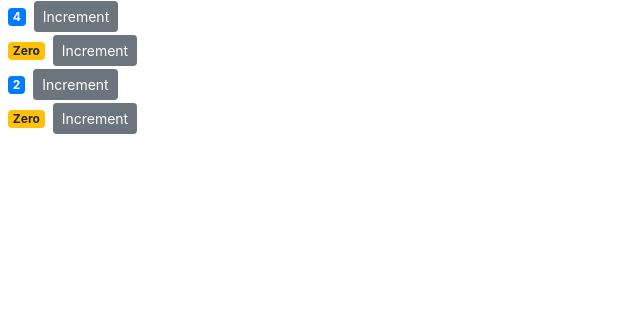
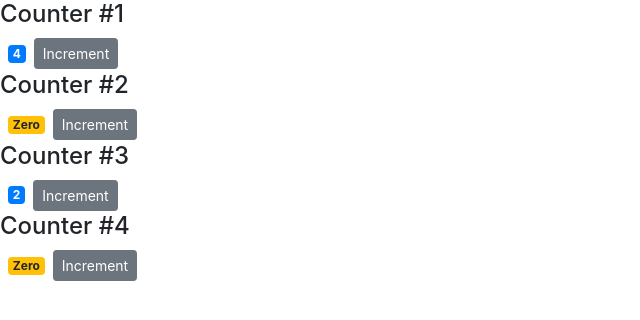
Before and after one commit to psbharathy/react-js-snippet, a React (Create React App) app: page / in a window 1280 px wide. Shown: the top 320 px of the page, without its empty margins (0-640 px from the left). Built offline with nearby package versions, Linux system fonts and the light colour scheme.

Commit message:
adding Childern Components

```diff
--- a/src/components/counter.jsx
+++ b/src/components/counter.jsx
@@ -1,4 +1,5 @@
 import React, { Component } from "react";
+
 class Counter extends Component {
   state = {
     value: this.props.value
@@ -20,8 +21,10 @@
 
   render() {
     console.log("Props", this.props);
+    // Note props childern renders h4
     return (
       <div>
+        {this.props.children}
         <span className={this.getBadgeClasses()}>{this.formatCount()}</span>
         <button
           onClick={() => this.handleIncrement({ id: 1 })}
--- a/src/components/counters.jsx
+++ b/src/components/counters.jsx
@@ -10,10 +10,13 @@
     ]
   };
   render() {
+    // Key is special word but value is arg
     return (
       <div>
         {this.state.counters.map(counter => (
-          <Counter key={counter.id} value={counter.value} />
+          <Counter key={counter.id} value={counter.value}>
+            <h4>Counter #{counter.id}</h4>
+          </Counter>
         ))}
       </div>
     );
```
